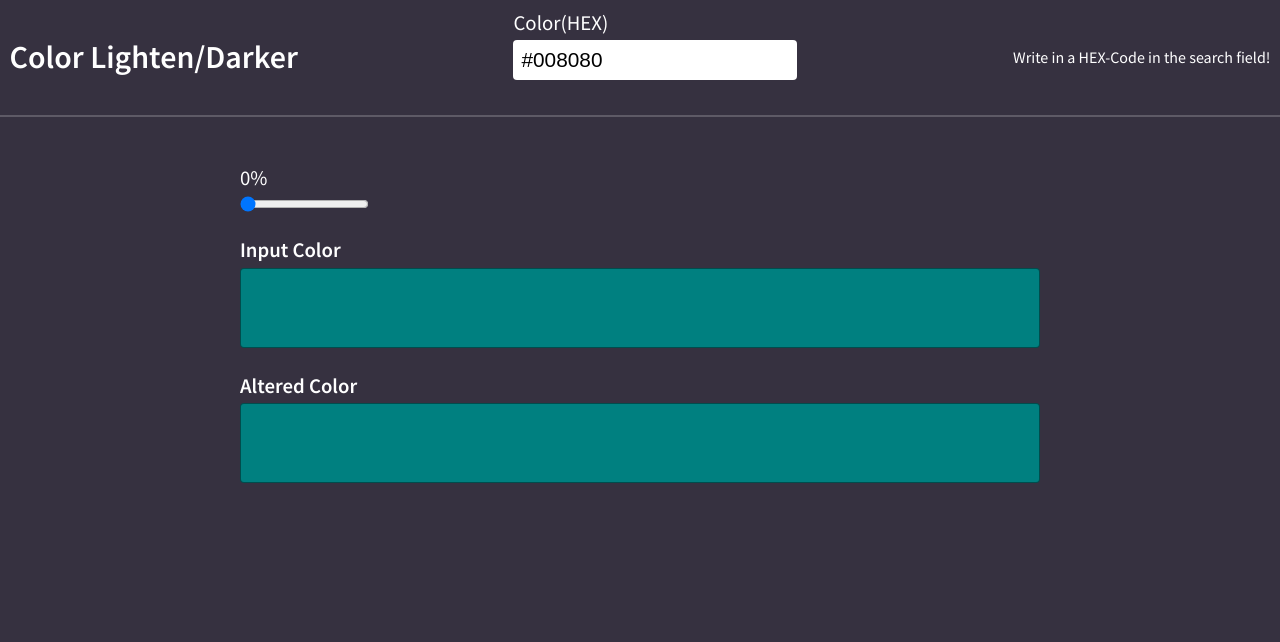
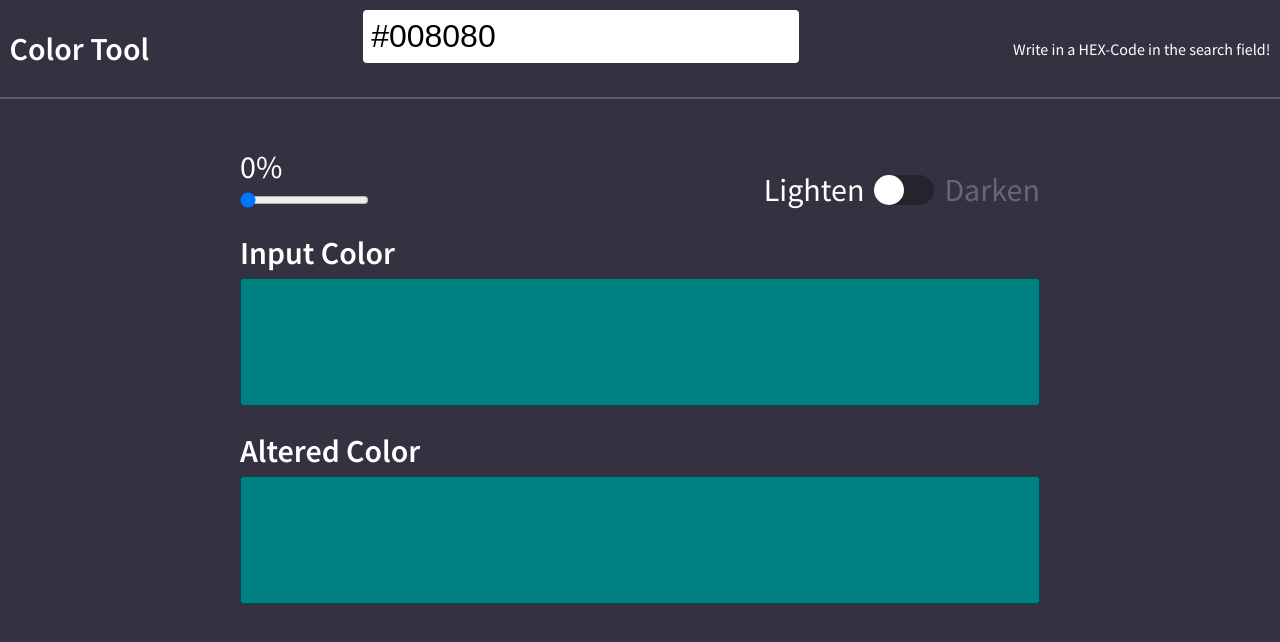
Before and after one commit to mariusrundereim/color-tool, a plain HTML site: page index.html in a window 1280 px wide. Drawn offline with Linux system fonts and the light colour scheme.

Commit message:
more javascript code

```diff
--- a/css/style.css
+++ b/css/style.css
@@ -2,6 +2,10 @@
   margin: 0;
   padding: 0;
   box-sizing: border-box;
+}
+
+:root {
+  --fontsize-m: clamp(1.2rem, 3.5vw, 2rem);
 }
 
 body {
@@ -20,12 +24,13 @@ p {
 
 label {
   display: block;
-  font-size: 1.3rem;
+  /* font-size: 1.3rem; */
+  font-size: var(--fontsize-m);
   margin-bottom: 0.3rem;
 }
 
 h3 {
-  font-size: 1.3rem;
+  font-size: var(--fontsize-m);
   margin-bottom: 0.3rem;
 }
 
@@ -34,7 +39,7 @@ input {
 }
 
 input[type="text"] {
-  font-size: 1.3rem;
+  font-size: var(--fontsize-m);
   padding: 0.5rem;
   border-radius: 4px;
   border: none;
@@ -55,9 +60,62 @@ input[type="text"] {
 }
 
 .box {
-  min-height: 5rem;
+  min-height: 8rem;
   background: #008080;
   border: 1px solid rgba(0, 0, 0, 0.4);
   border-radius: 4px;
   margin-bottom: 25px;
 }
+
+.flex {
+  display: flex;
+  align-items: center;
+  justify-content: space-between;
+}
+
+@media screen and (max-width: 500px) {
+  .flex {
+    flex-direction: column;
+  }
+}
+
+/* Toggle Button */
+
+.toggle {
+  display: flex;
+  align-items: center;
+}
+
+.toggle-text {
+  font-size: var(--fontsize-m);
+}
+
+.toggle-btn {
+  background: #26232d;
+  width: 60px;
+  height: 30px;
+  border-radius: 50px;
+  margin: 0 10px;
+}
+
+.inner-circle {
+  cursor: pointer;
+  width: 30px;
+  aspect-ratio: 1;
+  border-radius: 50px;
+  background: white;
+  transition: all 250ms;
+}
+
+.toggle-btn.toggled > .inner-circle {
+  transform: translateX(30px);
+  background: lightgreen;
+}
+
+.toggle-btn.toggled {
+  background: #514b5e;
+}
+
+.unselected {
+  opacity: 0.25;
+}
--- a/index.html
+++ b/index.html
@@ -17,9 +17,9 @@
   </head>
   <body>
     <header class="top-header">
-      <h1>Color Lighten/Darker</h1>
+      <h1>Color Tool</h1>
       <div>
-        <label for="hex">Color(HEX)</label>
+        <!-- <label for="hex">Color(HEX)</label> -->
         <input
           type="text"
           name="hex"
@@ -33,6 +33,7 @@
       </div>
     </header>
     <div class="wrapper">
+      <div class="flex">
         <div>
           <label for="slider" id="sliderText">0%</label>
           <input
@@ -45,6 +46,15 @@
             name="slider"
           />
         </div>
+        <div class="toggle">
+          <p class="toggle-text" id="lightenText">Lighten</p>
+          <div class="toggle-btn" id="toggleBtn">
+            <div class="inner-circle"></div>
+          </div>
+          <p class="toggle-text unselected" id="darkenText">Darken</p>
+        </div>
+      </div>
+
       <div>
         <h3>Input Color</h3>
         <div class="box" id="inputColor"></div>
--- a/js/script.js
+++ b/js/script.js
@@ -6,6 +6,23 @@ const alteredColorText = document.querySelector("#alteredColorText");
 const slider = document.querySelector("#slider");
 const sliderNumber = document.querySelector("#sliderText");
 
+const lightenText = document.querySelector("#lightenText");
+const darkenText = document.querySelector("#darkenText");
+const toggleBtn = document.querySelector("#toggleBtn");
+
+toggleBtn.addEventListener("click", () => {
+  if (toggleBtn.classList.contains("toggled")) {
+    toggleBtn.classList.remove("toggled");
+    lightenText.classList.remove("unselected");
+    darkenText.classList.add("unselected");
+  } else {
+    toggleBtn.classList.add("toggled");
+    lightenText.classList.add("unselected");
+    darkenText.classList.remove("unselected");
+  }
+  reset();
+});
+
 // HEX Input
 hexInput.addEventListener("keyup", () => {
   const hex = hexInput.value;
@@ -13,6 +30,7 @@ hexInput.addEventListener("keyup", () => {
 
   const strippedHex = hex.replace("#", "");
   inputColor.style.backgroundColor = "#" + strippedHex;
+  reset();
 });
 
 // HEX Valid
@@ -98,8 +116,32 @@ slider.addEventListener("input", () => {
   if (!isValidHex(hexInput.value)) return;
   sliderNumber.textContent = `${slider.value} %`;
 
+  // calculate the appropiate value for the color alteration
+
+  /*
+  const valueAddition = toggleBtn.classList.contains("toggled")
+    ? -slider.value
+    : slider.value;
+  */
+
+  let valueAddition;
+  if (toggleBtn.classList.contains("toggled")) {
+    valueAddition = -slider.value;
+  } else {
+    valueAddition = slider.value;
+  }
+
   // get altered hex value
-  const alteredHex = alterColor(hexInput.value, slider.value);
+  const alteredHex = alterColor(hexInput.value, valueAddition);
   alteredColor.style.backgroundColor = alteredHex;
   alteredColorText.innerText = `Altered Color ${alteredHex}`;
 });
+
+// Reset
+
+const reset = () => {
+  slider.value = 0;
+  sliderNumber.innerText = `0%`;
+  alteredColor.style.backgroundColor = hexInput.value;
+  alteredColorText.innerText = `Altered Color ${hexInput.value}`;
+};
```
Also changed, not shown: 1 other file. Lines whose indentation alone changed are shown as unchanged.
